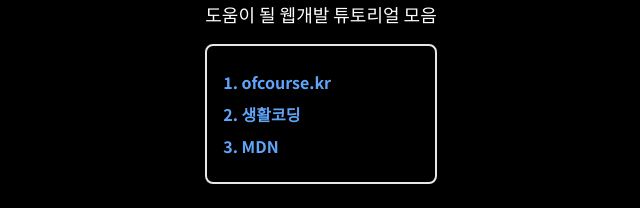
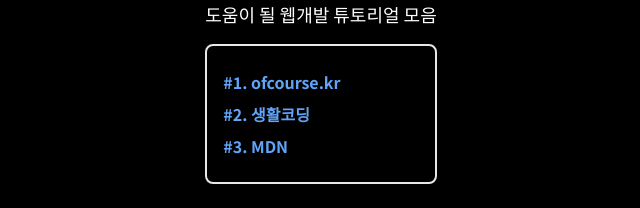
Before and after one commit to jhyunwoo/cnsa-club, a Next.js app: page /megathon in a window 1280 px wide. Shown: the part 1560-1768 px from the top of the page, without its empty margins (319-959 px from the left). Built offline with nearby package versions, Linux system fonts and the light colour scheme.

Commit message:
add sharp

```diff
--- a/pages/megathon/index.tsx
+++ b/pages/megathon/index.tsx
@@ -123,7 +123,7 @@
             <div className="mt-4 p-4 border-2 rounded-lg">
                 {helpsites.map((data, key) => (
                 <Link href={data[1]} className="flex my-2 text-blue-400" key={key}>
-                    {key+1}. {data[0]}
+                    #{key+1}. {data[0]}
                 </Link>
                 ))}
             </div>
```
